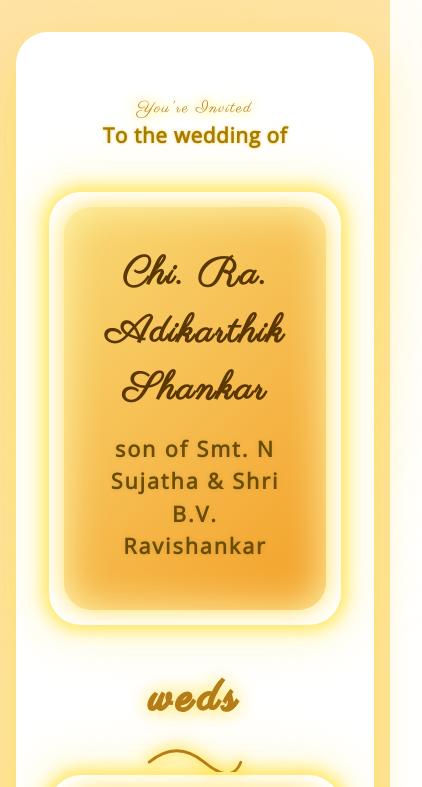
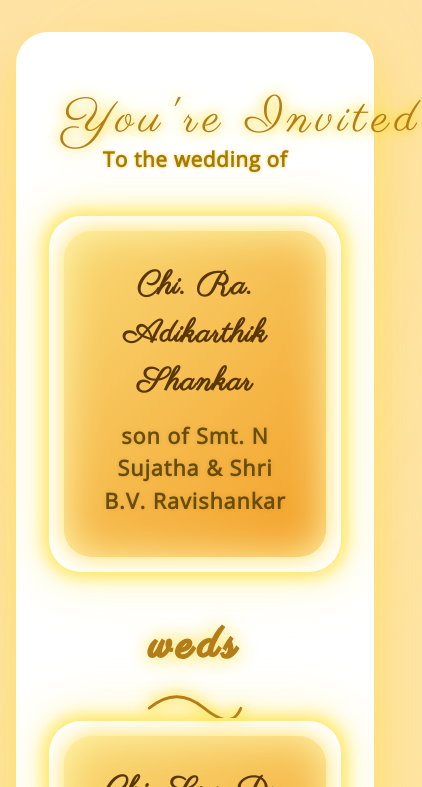
Before and after one commit to PrathameshNarayan/Wedding, a plain HTML site: page index.html in a window 390 px wide. Shown: the top 787 px of the page, 422 px wide, since content can reach past the window. Drawn offline with nearby package versions, Linux system fonts and the light colour scheme.

Commit message:
Update index.html

```diff
--- a/index.html
+++ b/index.html
@@ -82,10 +82,13 @@
       color: #b47d18;
     }
     h1 {
-      font-size: 3.8rem;
+      font-size: 3rem !important; /* Updated size */
       margin-bottom: 1.25rem;
       font-weight: 900;
-      letter-spacing: 0.1em;
+      letter-spacing: 0.12em;
+      line-height: 1;
+      white-space: nowrap; /* Single line */
+      overflow-wrap: normal;
     }
     p.subtitle {
       font-size: 1.3rem;
@@ -101,26 +104,26 @@
       position: relative;
       background: linear-gradient(135deg, #f9d976, #f39f27);
       border-radius: 1.75rem;
-      padding: 3rem 3rem 3.8rem;
+      padding: 2.5rem 3rem 3rem;
       color: #5a3700;
       box-shadow:
         0 0 25px #ffdd55,
         inset 0 0 40px #fff8b3;
       margin-bottom: 3.5rem;
       font-family: 'Parisienne', cursive;
-      font-size: 3.2rem;
-      font-weight: 800;
-      letter-spacing: 0.05em;
+      font-size: 2.6rem;
+      font-weight: 700;
+      letter-spacing: 0.03em;
       overflow: visible;
       cursor: default;
       user-select: none;
       transition: transform 0.35s ease, box-shadow 0.4s ease;
     }
     .individual-box:hover {
-      transform: scale(1.08) translateY(-6px);
+      transform: scale(1.06) translateY(-4px);
       box-shadow:
-        0 0 40px #ffea7f,
-        inset 0 0 60px #fffce1;
+        0 0 30px #ffea7f,
+        inset 0 0 50px #fffce1;
       z-index: 5;
     }
     .individual-box small {
@@ -279,11 +282,11 @@
     /* Responsive */
     @media (max-width: 640px) {
       h1 {
-        font-size: 3rem;
+        font-size: 3rem !important;
       }
       .individual-box {
-        font-size: 2.4rem;
-        padding: 2.5rem 2.5rem 3rem;
+        font-size: 2rem;
+        padding: 2rem 2.5rem 2.5rem;
       }
       .weds-text {
         font-size: 2.8rem;
@@ -363,7 +366,6 @@
         opacity: 0;
       }
     }
-
   </style>
 </head>
 <body>
@@ -439,9 +441,8 @@
   <div class="petals-container" aria-hidden="true"></div>
 
   <script>
-    // Generate and animate petals continuously
     const container = document.querySelector('.petals-container');
-    const petalCount = 30; // Number of petals
+    const petalCount = 30;
 
     function random(min, max) {
       return Math.random() * (max - min) + min;
@@ -452,4 +453,6 @@
       petal.classList.add('petal');
 
       // Random horizontal start position
-      petal.style.left = `${random(
+      petal.style.left = `${random(0, 100)}vw`;
+
+      // Random animation duration and delay
```
